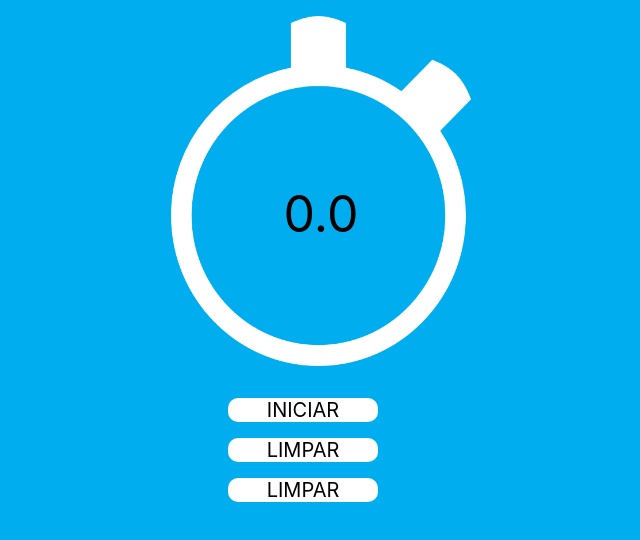
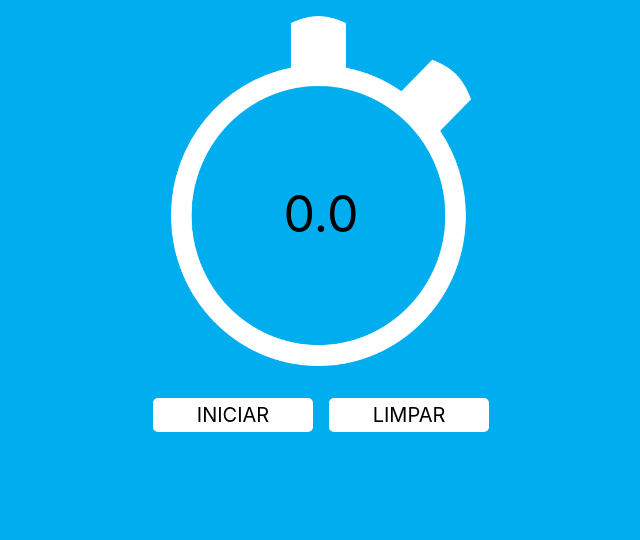
Before and after one commit to EmanuelDms/reactjs-matheusfraga, a React (Create React App) app: page / in a window 1280 px wide. Shown: the top 540 px of the page, without its empty margins (335-975 px from the left). Built offline with nearby package versions, Linux system fonts and the light colour scheme.

Commit message:
feat: finalizando cronometro videoaula

```diff
--- a/src/App.js
+++ b/src/App.js
@@ -3,17 +3,60 @@ import pathCronometro from './assets/cronometro.png'
 import './css/style.css'
 
 export default class App extends Component {
+  constructor(props) {
+    super(props)
+    this.state = {
+      numero: 0,
+      buttonName: 'INICIAR'
+    }
+
+    this.timer = null
+    this.startTimer = this.startTimer.bind(this)
+    this.cleanTimer = this.cleanTimer.bind(this)
+  }
+
+  startTimer() {
+    let state = this.state
+
+    // Verifica se o tempo já foi iniciado
+    if (this.timer === null) {
+      // Inicia timer
+      this.timer = setInterval(() => {
+        state.numero += 0.1
+        this.setState(state)
+      }, 100)
+      state.buttonName = 'PARAR'
+    } else {
+      clearInterval(this.timer)
+      this.timer = null
+      state.buttonName = 'INICIAR'
+    }
+    this.setState(state)
+  }
+
+  cleanTimer() {
+    let state = this.state
+    state.buttonName = 'INICIAR'
+    clearInterval(this.timer)
+    this.timer = null
+    state.numero = 0
+    this.setState(state)
+  }
+
   render() {
     return (
       <div id="container">
         <div className="item" id="cronometro">
           <img src={pathCronometro} />
-          <a id="timer">0.0</a>
+          <a id="timer">{this.state.numero.toFixed(1)}</a>
         </div>
         <div className="item" id="areaBtn">
-          <a className="botao">INICIAR</a>
-          <a className="botao">LIMPAR</a>
-          <a className="botao">LIMPAR</a>
+          <a className="botao" onClick={this.startTimer}>
+            {this.state.buttonName}
+          </a>
+          <a className="botao" onClick={this.cleanTimer}>
+            LIMPAR
+          </a>
         </div>
       </div>
     )
--- a/src/css/style.css
+++ b/src/css/style.css
@@ -33,8 +33,9 @@ img {
 
 /* Botões */
 #areaBtn {
-  display: grid;
-  grid-template-columns: repeat(auto-fill, 186px);
+  flex-direction: column;
+  align-items: center;
+  justify-content: center;
   gap: 1rem;
 }
 .botao {
@@ -42,6 +43,20 @@ img {
   background-color: #fff;
   font-size: 20px;
   text-align: center;
-  border-radius: 10px;
+  border-radius: 5px;
+  cursor: pointer;
+  padding: 5px;
+}
+
+.botao:hover {
+  opacity: 0.9;
+  color: #000;
+  transform: all 0.6s;
+}
+
+@media screen and (min-width: 1280px) {
+  #areaBtn {
+    flex-direction: row;
+  }
 }
 /* </> Botões */
```
